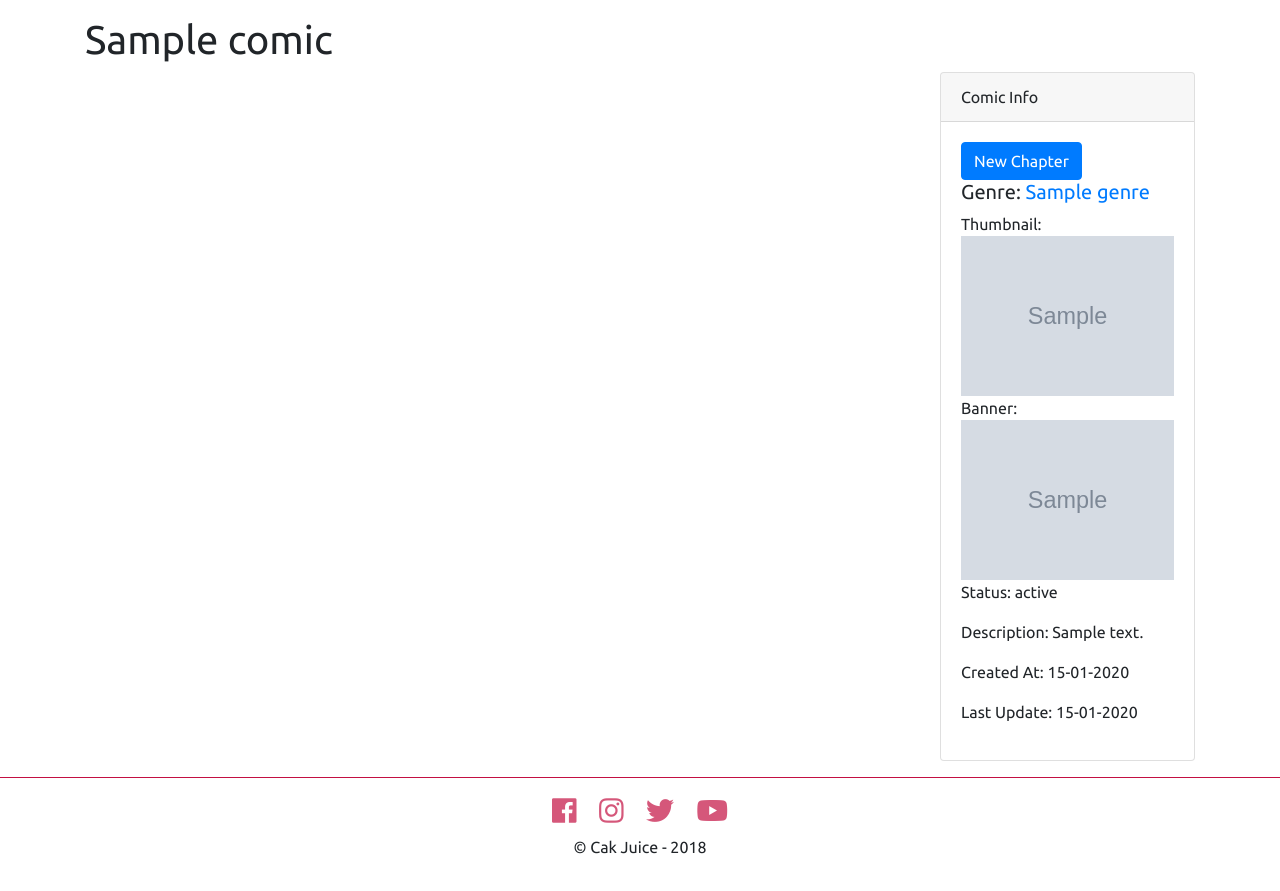
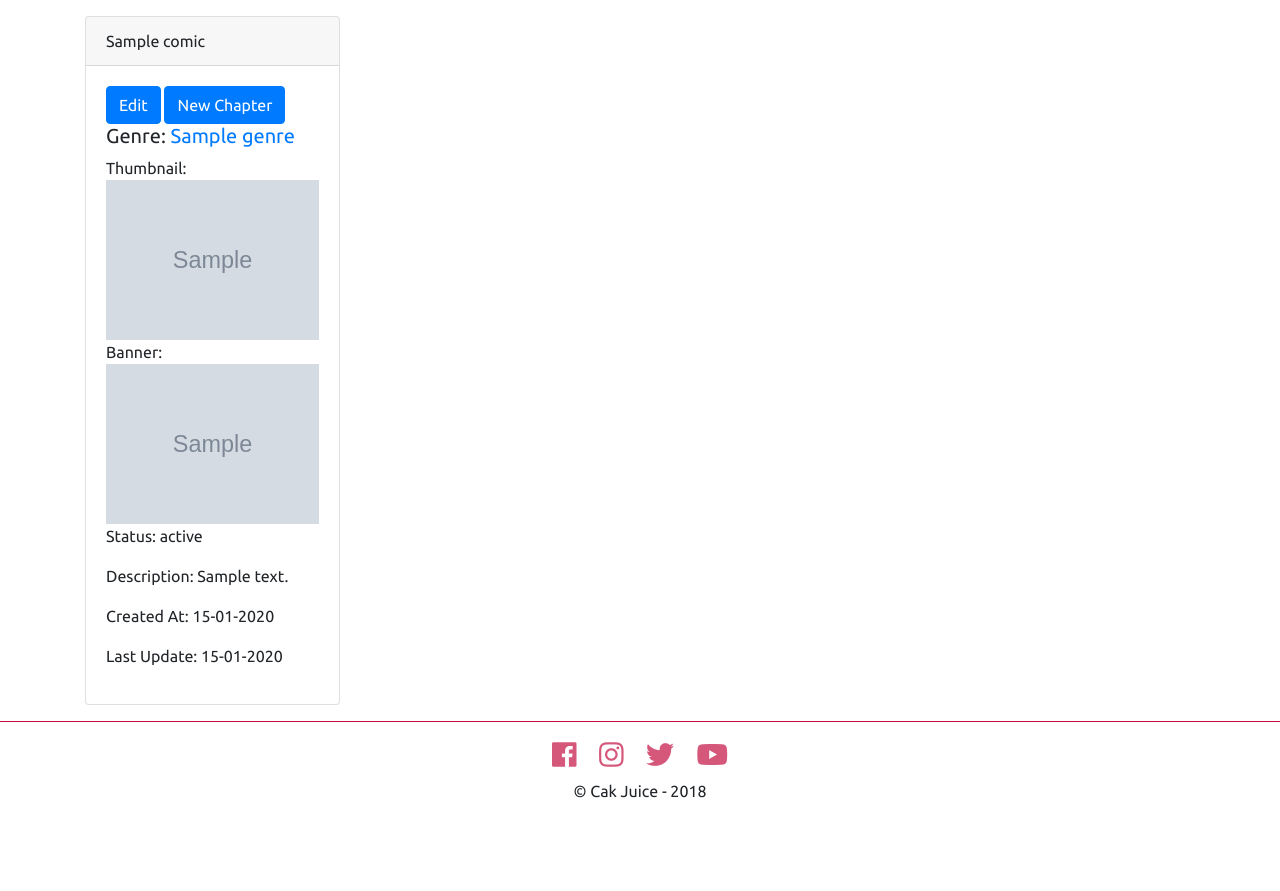
Before and after one commit to CakJuice/django-webcomic, a Django app: template webcomic_site/comic/templates/comic/author_page.html in a window 1280 px wide. Shown: the part 57-948 px from the top of the page. After the commit the page ends 855 px from the top, so only its background shows below. Run offline with Django 3.2, Linux system fonts and the light colour scheme; the template is opened without the code that fills it: most values are stand-ins (such as "Sample title", 1, 10 or a date in 2020); grey boxes marked "Sample" are stand-in pictures; some libraries are stand-ins or nearby versions.

Commit message:
update style for author comic container

```diff
--- a/static/css/app.css
+++ b/static/css/app.css
@@ -86,5 +86,8 @@ body {
 .chapter-list {
   background-color: #e8e8e8;
   border-radius: 5px;
+}
+
+.pointer {
   cursor: pointer;
 }
--- a/static/js/vue-app.js
+++ b/static/js/vue-app.js
@@ -1,3 +1,6 @@
+// set axios as vue instance http object.
+Vue.prototype.$http = axios;
+
 // ListDataAPI used for creating data list from API consume.
 // It will get data with AJAX then passing to list item and list pagination.
 // It needs `url` props to passing URL of API consume.
@@ -20,7 +23,7 @@ var ListDataAPI = {
   methods: {
     fetchData: function(url) {
       var self = this;
-      axios.get(url).then(function(response) {
+      this.$http.get(url).then(function(response) {
         self.items = response.data.results;
         self.pagination = {
           count: response.data.count,
@@ -100,7 +103,7 @@ Vue.component('author-chapter-list', {
   extends: ListItem,
   template: '<div class="row">' +
     '<div class="col col-md-6 col-12" v-for="item in items" :key="item.slug" @click="redirectUrl(item.author_url)">' +
-      '<div class="row my-2 mx-1 py-2 chapter-list">' +
+      '<div class="row my-2 mx-1 py-2 chapter-list pointer">' +
         '<div class="col col-4 pr-1">' +
           '<img :src="item.thumbnail" v-if="item.thumbnail" class="img-fluid" loading="lazy">' +
           '<img :src="defaultThumbnail" v-else class="img-fluid" loading="lazy">' +
@@ -124,13 +127,17 @@ Vue.component('author-chapter-container', {
 Vue.component('author-comic-list', {
   extends: ListItem,
   template: '<div class="row">' +
-    '<div class="col col-md-6 col-12" v-for="item in items" :key="item.slug" @click="redirectUrl(item.direct_url)">' +
-      '<div class="row my-2 mx-1 py-2 comic-list">' +
+    '<div class="col col-md-6 col-12" v-for="item in items" :key="item.slug">' +
+      '<div class="row my-2 mx-1 py-2 comic-list pointer">' +
         '<div class="col col-4 pr-1">' +
           '<img :src="item.thumbnail" v-if="item.thumbnail" class="img-fluid" loading="lazy">' +
           '<img :src="defaultThumbnail" v-else class="img-fluid" loading="lazy">' +
         '</div>' +
-        '<div class="col col-8 pl-1"><h5>{{ item.title }}</h5></div>' +
+        '<div class="col col-8 pl-1">' +
+          '<h5><a :href="item.direct_url">{{ item.title }}</a></h5>' +
+          '<a :href="item.chapter_create_url" class="btn btn-primary">New Chapter</a>' +
+          '<a :href="item.author_url" class="btn btn-primary">Author Page</a>' +
+        '</div>' +
       '</div>' +
     '</div>' +
   '</div>',
@@ -175,7 +182,7 @@ Vue.component('chapter-list', {
   extends: ListItem,
   template: '<div class="row">' +
     '<div class="col col-12" v-for="item in items" :key="item.slug">' +
-      '<div class="row my-1 mx-1 py-2 chapter-list">' +
+      '<div class="row my-1 mx-1 py-2 chapter-list pointer">' +
         '<div class="col col-2 pr-1">' +
           '<img :src="item.thumbnail" v-if="item.thumbnail" class="img-fluid" loading="lazy">' +
           '<img :src="defaultThumbnail" v-else class="img-fluid" loading="lazy">' +
--- a/templates/layouts/master_layout.html
+++ b/templates/layouts/master_layout.html
@@ -59,6 +59,7 @@
   <!--<script type="text/javascript" src="{% static 'js/bootstrap.min.js' %}"></script>-->
   <!-- end of development head -->
   <script type="text/javascript">
+    // Parse django url to javascript variable.
     var DEFAULT_BANNER = "{{ DEFAULT_BANNER }}";
     var DEFAULT_THUMBNAIL = "{{ DEFAULT_THUMBNAIL }}";
   </script>
--- a/webcomic_site/author/templates/author/detail.html
+++ b/webcomic_site/author/templates/author/detail.html
@@ -7,14 +7,14 @@
 {% block content %}
   <div class="container my-3">
     <div class="row">
-      <div class="col col-md-3 col-12">
+      <div class="col col-lg-3 col-12">
         <h1>{{ user.username }}</h1>
         <ul>
           <li><i class="fas fa-envelope"></i> {{ user.email }}</li>
           <li><i class="fas fa-user-plus"></i> {{ user.date_joined }}</li>
         </ul>
       </div>
-      <div class="col col-md-9 col-12" id="main-content">
+      <div class="col col-lg-9 col-12" id="main-content">
         <author-comic-container url="{% url 'api_comic_list_by_author' user.username %}"></author-comic-container>
       </div>
     </div>
--- a/webcomic_site/comic/models.py
+++ b/webcomic_site/comic/models.py
@@ -93,6 +93,12 @@ class Comic(models.Model):
     def get_direct_url(self):
         return reverse('comic_detail', kwargs={'slug': self.slug})
 
+    def get_author_url(self):
+        return reverse('comic_author', kwargs={'slug': self.slug})
+
+    def get_chapter_create_url(self):
+        return reverse('chapter_create', kwargs={'comic_slug': self.slug})
+
 
 def get_upload_chapter_path(instance):
     path = get_upload_comic_path(instance=instance.comic)
--- a/webcomic_site/comic/templates/comic/author_page.html
+++ b/webcomic_site/comic/templates/comic/author_page.html
@@ -5,15 +5,12 @@
 
 {% block content %}
   <div class="container my-3" id="main-content">
-    <h1>{{ comic.title }}</h1>
     <div class="row">
-      <div class="col col-md-9 col-12">
-        <author-chapter-container url="{% url 'api_chapter_list_by_comic' comic_slug=comic.slug %}?view=author"></author-chapter-container>
-      </div>
       <div class="col col-md-3 col-12">
         <div class="card">
-          <div class="card-header">Comic Info</div>
+          <div class="card-header">{{ comic.title }}</div>
           <div class="card-body">
+            <a href="{% url 'comic_update' slug=comic.slug %}" class="btn btn-primary">Edit</a>
             <a href="{% url 'chapter_create' comic_slug=comic.slug %}" class="btn btn-primary">New Chapter</a>
             <h5>Genre: <a href="{% url 'genre_detail' slug=comic.genre.slug %}">{{ comic.genre.name }}</a></h5>
             Thumbnail:
@@ -35,6 +32,9 @@
           </div>
         </div>
       </div>
+      <div class="col col-md-9 col-12">
+        <author-chapter-container url="{% url 'api_chapter_list_by_comic' comic_slug=comic.slug %}?view=author"></author-chapter-container>
+      </div>
     </div>
   </div>
 {% endblock %}
--- a/webcomic_site/rest/views.py
+++ b/webcomic_site/rest/views.py
@@ -41,7 +41,7 @@ class ComicListByGenre(paginations.PaginationExtraContentMixin, generics.ListAPI
 
 
 class ComicListByAuthor(paginations.PaginationExtraContentMixin, generics.ListAPIView):
-    serializer_class = serializers.ComicListSerializer
+    serializer_class = serializers.AuthorComicListSerializer
     pagination_class = paginations.StandardPagination
 
     def get_queryset(self):
--- a/webcomic_site/views.py
+++ b/webcomic_site/views.py
@@ -47,7 +47,6 @@ class UserResponseMixin:
         else:
             is_allowed = obj.state == 1
 
-        print(is_allowed, request.user.is_superuser, request.user)
         if is_allowed:
             return super().dispatch(request, *args, **kwargs)
         raise Http404
```
Also changed, not shown: webcomic_site/rest/serializers.py (+17 -0 lines).
